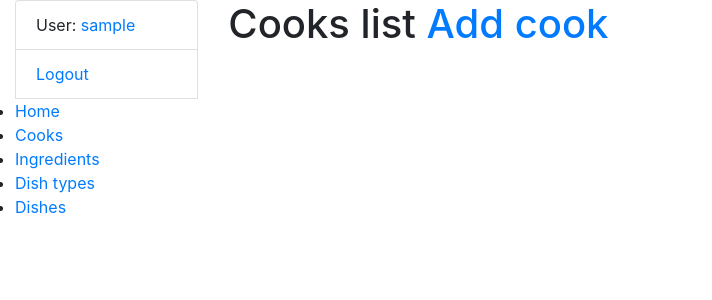
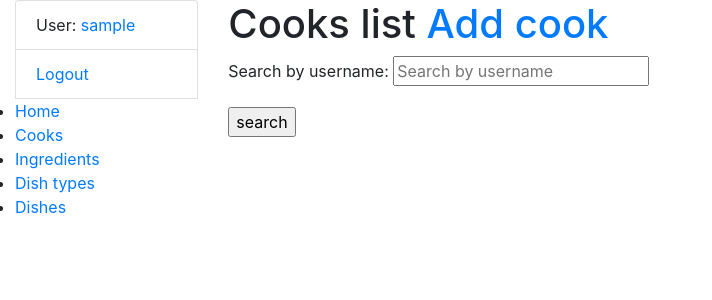
Before and after one commit to YKonoplyov/django-restaurant-kitchen-service, a Django app: page /cooks/ in a window 1280 px wide. Shown: the top 300 px of the page, without its empty margins (0-712 px from the left). Run offline with Django 4.2, Linux system fonts and the light colour scheme; the visitor is signed in with stand-in values (Sample User, id 1); data that the repository does not hold is empty; some libraries are stand-ins or nearby versions.

Commit message:
search by username for cooks list, template tag querytransform added

```diff
--- a/kitchen/forms.py
+++ b/kitchen/forms.py
@@ -24,6 +24,14 @@ class IngredientForm(forms.ModelForm):
         fields = "__all__"
 
 
+class CookUsernameSearchForm(forms.Form):
+    username = forms.CharField(
+        required=False,
+        max_length=255,
+        label="Search by username",
+        widget=forms.TextInput(attrs={"placeholder": "Search by username"})
+    )
+
 # class DishForm(forms.ModelForm):
 #
 #     class Meta:
--- a/kitchen/urls.py
+++ b/kitchen/urls.py
@@ -5,7 +5,8 @@ from kitchen.views import (
     IngredientCreateView, IngredientUpdateView, DishTypeList,
     IngredientDeleteView, CookDeleteView, DishTypeCreateView,
     DishTypeDeleteView, DishTypeUpdateView, DishListView,
-    DishCreateView, DishDetailView, DishUpdateView, DishDeleteView
+    DishCreateView, DishDetailView, DishUpdateView,
+    DishDeleteView
 )
 
 urlpatterns = [
--- a/kitchen/views.py
+++ b/kitchen/views.py
@@ -3,18 +3,41 @@ from django.shortcuts import render
 from django.urls import reverse_lazy
 from django.views import generic
 
-from kitchen.forms import CookForm, CookUpdateForm, IngredientForm
+from kitchen.forms import CookForm, CookUpdateForm, IngredientForm, CookUsernameSearchForm
 from kitchen.models import Cook, Ingredient, DishType, Dish
 
 
 class Index(generic.View):
+    # def get_context_data(self, **kwargs):
+    #     context = dict
+    #     context["some_key"] = "pisun 20 sm"
+    #     return context
+
     def get(self, request):
-        return render(request, "kitchen/index.html")
+        return render(request, "kitchen/index.html",)
 
 
 class CookListView(LoginRequiredMixin, generic.ListView):
     model = Cook
-    paginate_by = 8
+    paginate_by = 4
+
+    def get_context_data(self, *, object_list=None, **kwargs):
+        context = super(CookListView, self).get_context_data()
+
+        username = self.request.GET.get("username", "")
+
+        context["search_field"] = CookUsernameSearchForm(
+            initial={"username": username}
+        )
+
+        return context
+
+    def get_queryset(self):
+        self.queryset = Cook.objects.all()
+        form = CookUsernameSearchForm(self.request.GET)
+
+        if form.is_valid():
+            return self.queryset.filter(username__icontains=form.cleaned_data["username"])
 
 
 class CookDetailView(LoginRequiredMixin, generic.DetailView):
--- a/kitchen_service/settings.py
+++ b/kitchen_service/settings.py
@@ -17,8 +17,13 @@ INSTALLED_APPS = [
     "django.contrib.messages",
     "django.contrib.staticfiles",
 
+    "crispy_forms",
+
+
     "kitchen",
 ]
+
+CRISPY_TEMPLATE_PACK = "bootstrap4"
 
 MIDDLEWARE = [
     "django.middleware.security.SecurityMiddleware",
--- a/templates/includes/pagination.html
+++ b/templates/includes/pagination.html
@@ -1,8 +1,9 @@
+{% load query_transform %}
 {% if is_paginated %}
   <ul class="pagination">
     {% if page_obj.has_previous %}
       <li class="page-item">
-        <a href="?page= {{ page_obj.previous_page_number }}" class="page-link">prev</a>
+        <a href="?{% query_transform request page=page_obj.previous_page_number %}" class="page-link">prev</a>
       </li>
     {% endif %}
     <li class="page-item active">
@@ -10,7 +11,7 @@
     </li>
     {% if page_obj.has_next %}
       <li class="page-item">
-        <a href="?page= {{ page_obj.next_page_number }}" class="page-link">next</a>
+        <a href="?{% query_transform request page=page_obj.next_page_number %}" class="page-link">next</a>
       </li>
     {% endif %}
   </ul>
--- a/templates/kitchen/cook_list.html
+++ b/templates/kitchen/cook_list.html
@@ -1,7 +1,12 @@
 {% extends "base.html" %}
+{% load crispy_forms_filters %}
 
 {% block content %}
   <h1>Cooks list <a href="{% url 'kitchen:cook-create' %}">Add cook</a></h1>
+  <form action="" method="get">
+    {{ search_field.as_p }}
+    <input type="submit" value="search">
+  </form>
   <ul>
     {% for cook in cook_list %}
     <li><a href="{% url 'kitchen:cook-detail' pk=cook.id %}">{{ cook.username }}</a>{{ cook.first_name }} {{ cook.last_name }} {{ cook.position.name }}</li>
--- a/templates/kitchen/index.html
+++ b/templates/kitchen/index.html
@@ -6,4 +6,5 @@
 
 {% block content %}
   <h1>Welcome to the best restaurant service</h1>
+  <p>{{ some_key }}</p>
 {% endblock %}
```
Also changed, not shown: kitchen/templatetags/query_transform.py (added, +15 -0 lines), kitchen/templatetags/__init__.py (added).
